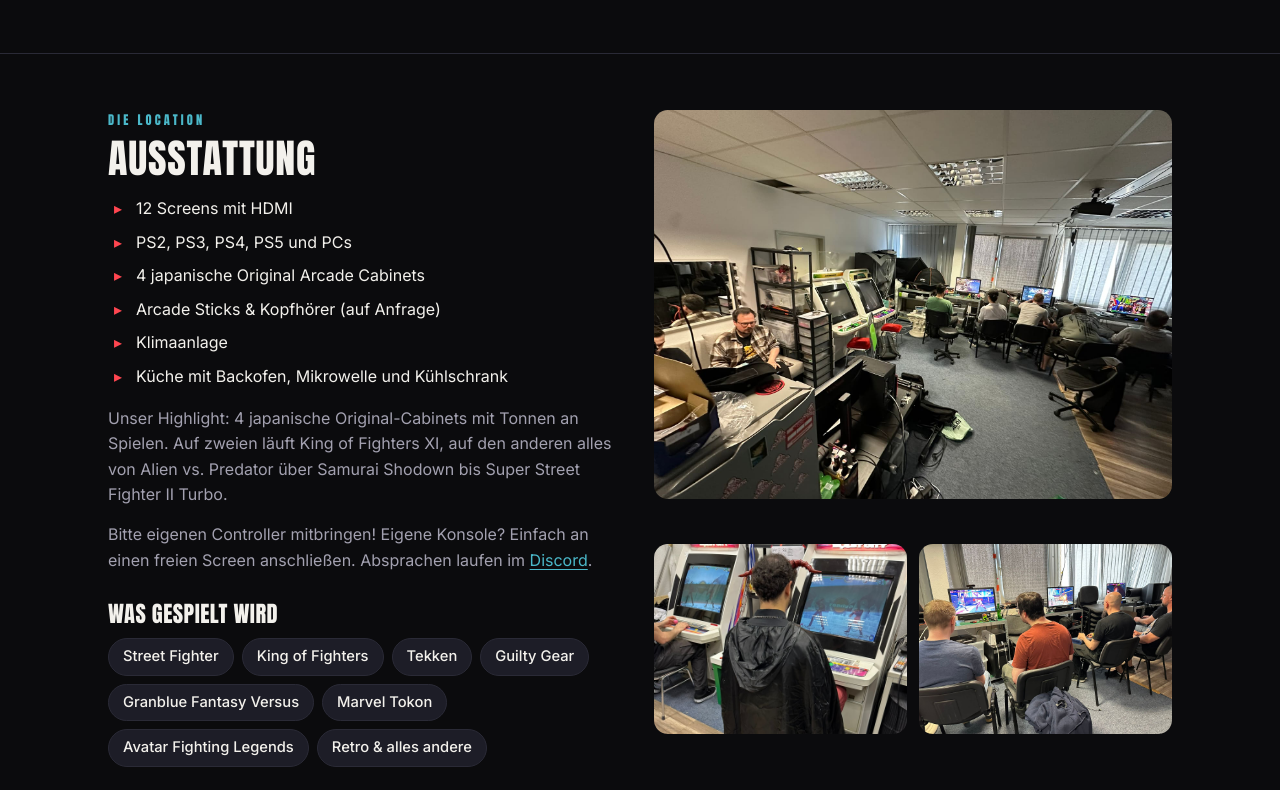
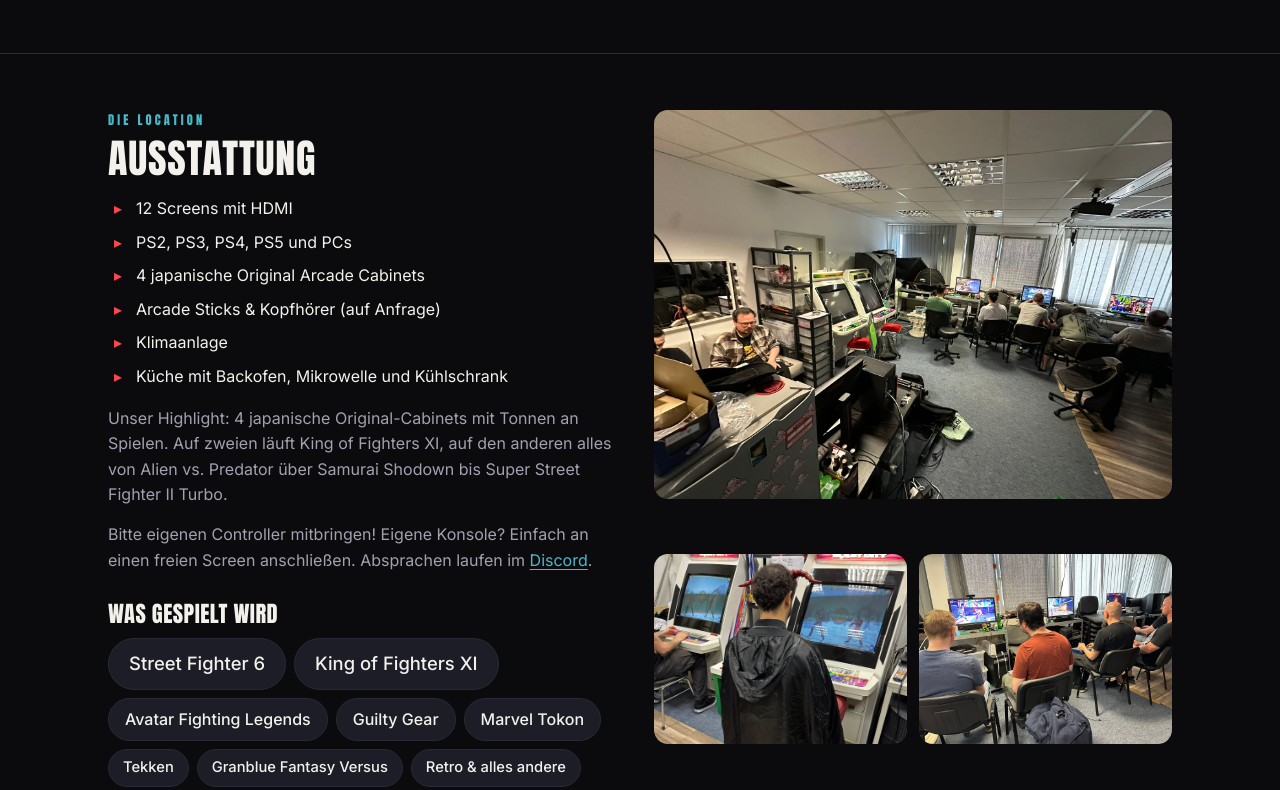
Before and after one commit to hlcws/Mad_Gear, an Astro site: page / in a window 1280 px wide. Shown: the part 2316-3106 px from the top of the page. Built offline with nearby package versions, Linux system fonts and the light colour scheme; Astro itself is replaced by a stand-in of ours.

Commit message:
Game list sized by popularity tier, fix horizontal overflow on phones
Co-Authored-By: Claude Opus 5.5 <noreply@anthropic.com>

```diff
--- a/src/content/start/5-clubhaus.md
+++ b/src/content/start/5-clubhaus.md
@@ -9,14 +9,20 @@ equipment:
   - Klimaanlage
   - Küche mit Backofen, Mikrowelle und Kühlschrank
 games_title: Was gespielt wird
+# tier: 1 = größte Bubble, 2 = mittel, 3 = normal (Standard). Reihenfolge wie hier.
 games:
-  - Street Fighter
-  - King of Fighters
+  - name: Street Fighter 6
+    tier: 1
+  - name: King of Fighters XI
+    tier: 1
+  - name: Avatar Fighting Legends
+    tier: 2
+  - name: Guilty Gear
+    tier: 2
+  - name: Marvel Tokon
+    tier: 2
   - Tekken
-  - Guilty Gear
   - Granblue Fantasy Versus
-  - Marvel Tokon
-  - Avatar Fighting Legends
   - Retro & alles andere
 ---
 
--- a/src/pages/index.astro
+++ b/src/pages/index.astro
@@ -21,6 +21,10 @@ import * as kontakt from '../content/start/7-kontakt.md';
 import * as preise from '../content/preise.md';
 
 const feed = loadFeed();
+// Games: plain names or { name, tier }. Bigger tiers (1) first, bubble size by tier.
+const games = (clubhaus.frontmatter.games ?? [])
+  .map((g) => (typeof g === 'string' ? { name: g, tier: 3 } : { tier: 3, ...g }))
+  .sort((a, b) => a.tier - b.tier);
 ---
 <Base>
   <section class="hero">
@@ -77,7 +81,7 @@ const feed = loadFeed();
         <ul class="check-list">{clubhaus.frontmatter.equipment?.map((e) => <li>{e}</li>)}</ul>
         <div class="lead md" style="margin-top:16px"><clubhaus.Content /></div>
         <h3 style="font-size:1.4rem;margin:28px 0 12px">{clubhaus.frontmatter.games_title}</h3>
-        <ul class="chips">{clubhaus.frontmatter.games?.map((g) => <li>{g}</li>)}</ul>
+        <ul class="chips games">{games.map((g) => <li class={`tier-${g.tier}`}>{g.name}</li>)}</ul>
       </div>
       <div class="photos">
         <img class="wide" src="/photos/club1.jpg" alt="Der Club mit Arcade Cabinets und Spielstationen" loading="lazy" />
--- a/src/styles/global.css
+++ b/src/styles/global.css
@@ -130,7 +130,7 @@ section + section { border-top: 1px solid var(--border); }
 /* ---------- events ---------- */
 .events { list-style: none; padding: 0; margin: 0; display: grid; gap: 10px; }
 .event {
-  display: grid; grid-template-columns: 64px 1fr; gap: 16px; align-items: center;
+  display: grid; grid-template-columns: 64px minmax(0, 1fr); gap: 16px; align-items: center;
   background: var(--surface); border: 1px solid var(--border); border-radius: var(--radius);
   padding: 14px 16px; color: var(--text); text-decoration: none;
 }
@@ -140,9 +140,9 @@ a.event:hover { color: var(--text); border-color: #3b3b4b; background: var(--sur
 .event-date .day { font-family: var(--display); font-size: 1.9rem; line-height: 1; }
 .event-date .mon { font-size: .72rem; text-transform: uppercase; color: var(--muted); letter-spacing: .08em; }
 .event-title { font-weight: 700; font-size: 1.05rem; margin: 0; overflow-wrap: anywhere; }
-.event-info { color: var(--muted); font-size: .9rem; margin: 2px 0 6px; }
+.event-info { color: var(--muted); font-size: .9rem; margin: 2px 0 6px; overflow-wrap: anywhere; }
 .event-tags { display: flex; flex-wrap: wrap; gap: 6px; }
-.event-desc { color: var(--muted); font-size: .9rem; margin: 6px 0 0; white-space: pre-line; }
+.event-desc { color: var(--muted); font-size: .9rem; margin: 6px 0 0; white-space: pre-line; overflow-wrap: anywhere; }
 .event.is-now { border-color: rgba(75, 184, 201, .5); }
 .empty { background: var(--surface); border: 1px dashed var(--border); border-radius: var(--radius); padding: 24px; color: var(--muted); }
 
@@ -165,12 +165,16 @@ a.event:hover { color: var(--text); border-color: #3b3b4b; background: var(--sur
 
 /* ---------- info blocks ---------- */
 .grid-2 { display: grid; gap: 28px; }
+.grid-2 > * { min-width: 0; }
 @media (min-width: 860px) { .grid-2 { grid-template-columns: 1fr 1fr; } }
 .check-list { list-style: none; padding: 0; margin: 0; display: grid; gap: 8px; }
 .check-list li { padding-left: 28px; position: relative; }
 .check-list li::before { content: '▸'; position: absolute; left: 6px; color: var(--red-text); }
 .chips { display: flex; flex-wrap: wrap; gap: 8px; padding: 0; margin: 0; list-style: none; }
 .chips li { background: var(--surface-2); border: 1px solid var(--border); border-radius: 999px; padding: 6px 14px; font-weight: 500; font-size: .92rem; }
+.games { align-items: center; }
+.games .tier-1 { font-size: 1.15rem; padding: 10px 20px; }
+.games .tier-2 { font-size: 1rem; padding: 8px 16px; }
 .callout { background: linear-gradient(135deg, rgba(212, 0, 12,.16), rgba(255,203,31,.1)); border: 1px solid rgba(212, 0, 12,.35); border-radius: var(--radius); padding: 18px 20px; margin: 0 0 28px; }
 .callout strong { color: var(--teal); }
 
```
